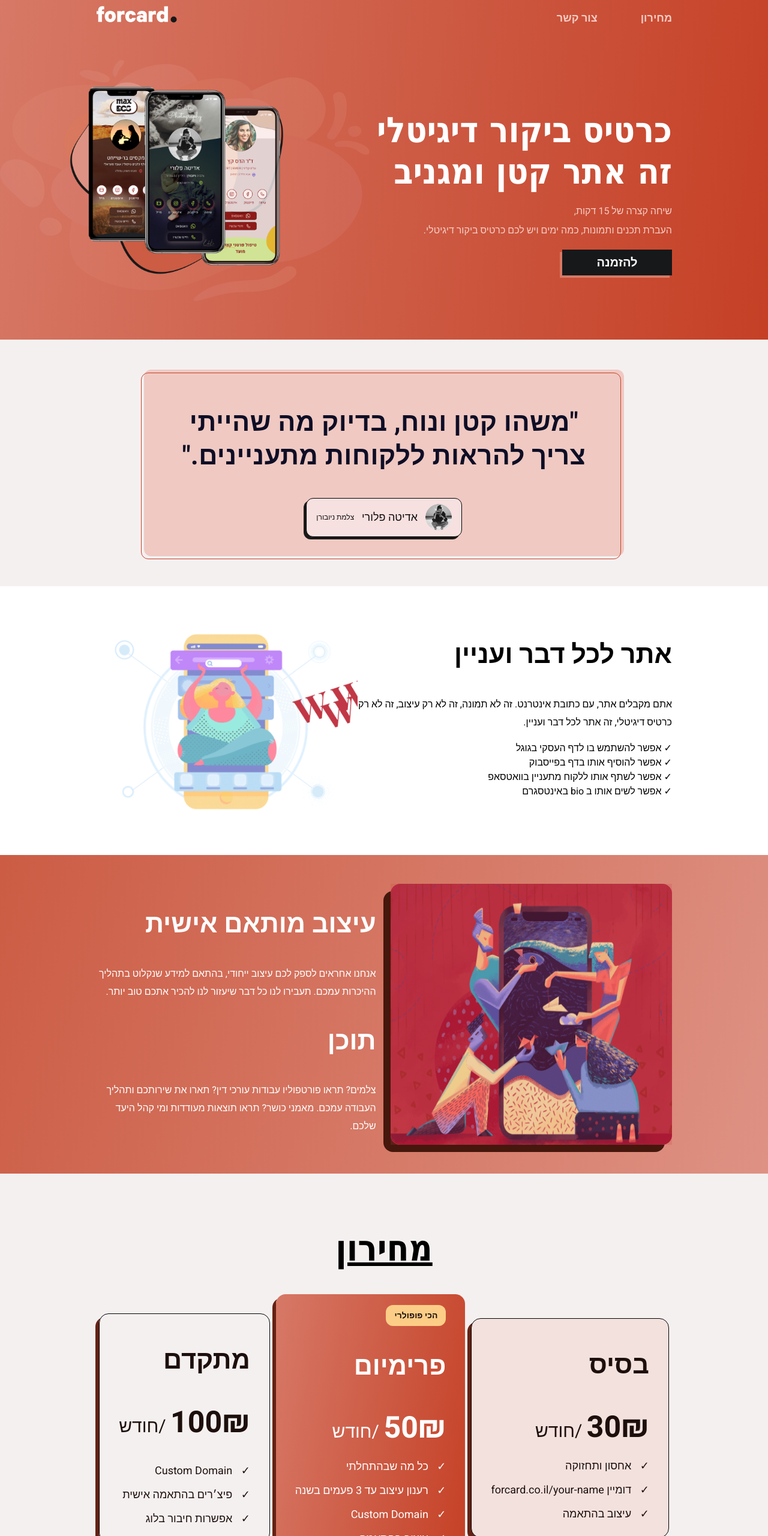
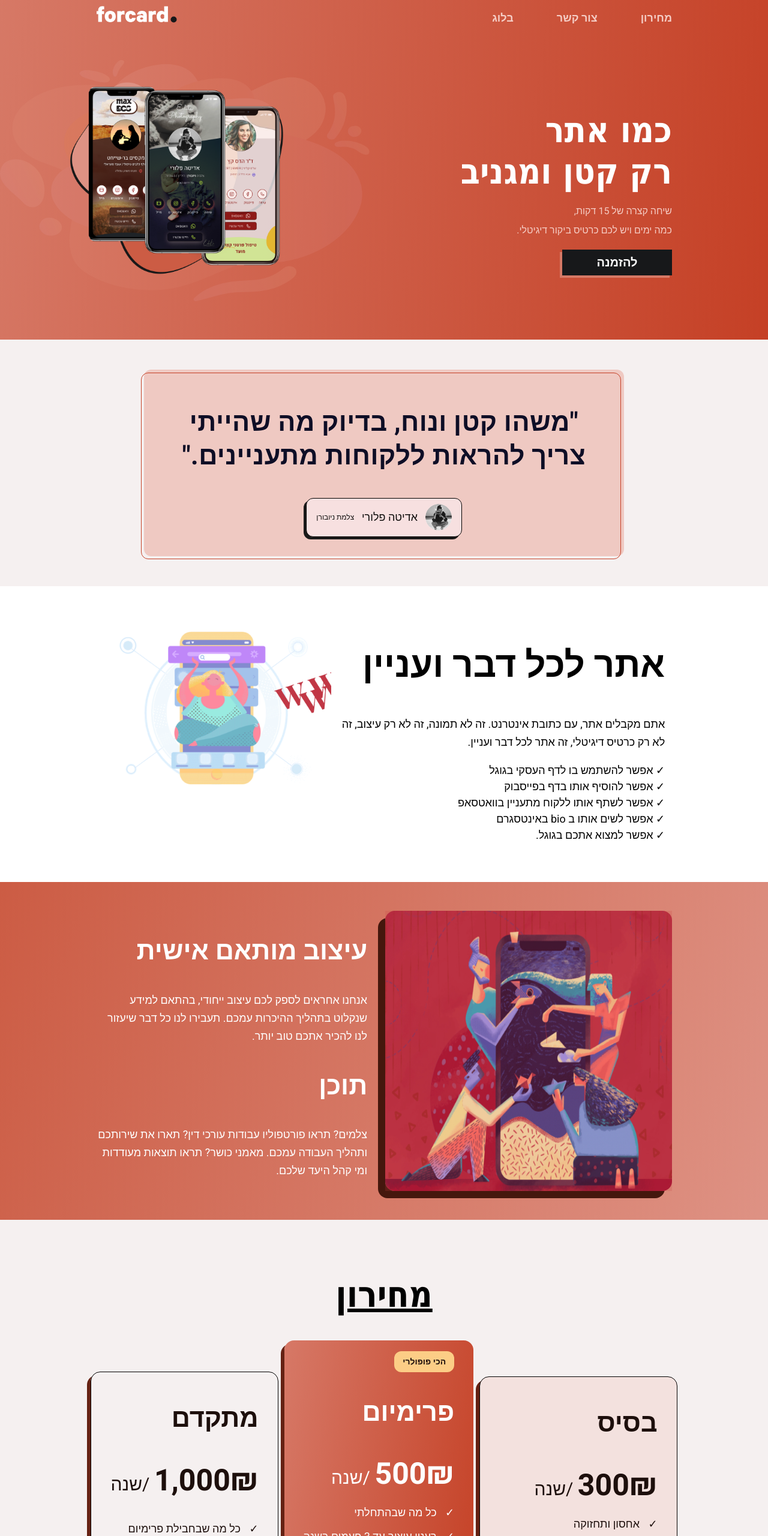
Before and after one commit to borispov/forcard-lp, an Astro site: page / in a window 1280 px wide. Shown: the top 2560 px of the page at 60% size. Built offline with nearby package versions, Linux system fonts and the light colour scheme; Astro itself is replaced by a stand-in of ours.

Commit message:
changed to annual pricing, added some styles and fixed stuff

```diff
--- a/src/components/Features.astro
+++ b/src/components/Features.astro
@@ -3,7 +3,7 @@
 <section>
     <div class="feature feature-1">
         <div class="content">
-            <h2>אתר לכל דבר ועניין</h2>
+            <h1>אתר לכל דבר ועניין</h1>
             <p>
                 אתם מקבלים אתר, עם כתובת אינטרנט.
 זה לא תמונה, זה לא רק עיצוב, זה לא רק כרטיס דיגיטלי, זה אתר לכל דבר ועניין.
@@ -13,10 +13,11 @@
                 <li>&#10003; אפשר להוסיף אותו בדף בפייסבוק</li>
                 <li>&#10003; אפשר לשתף אותו ללקוח מתעניין בוואטסאפ</li>
                 <li>&#10003; אפשר לשים אותו ב bio באינטסגרם</li>
+                <li>&#10003; אפשר למצוא אתכם בגוגל.</li>
             </ul>
         </div>
-        <div class="img">
-            <img src="/img/feature-1.png" alt="">
+        <div class="image">
+            <img src="/img/feature-1.png" alt="" width="380px">
         </div>
     </div>
 
@@ -69,7 +70,7 @@
     .feature-2 {
         color: #fff;
         background: linear-gradient(107.97deg, #CC5C44 0%, #DE9284 100%);
-        gap: 24px;
+        gap: 30px;
 
         .image {
             border-radius: 16px;
@@ -85,7 +86,7 @@
             }
 
             img {
-            border-radius: 16px;
+                border-radius: 16px;
                 width: 100%;
                 height: 100%;
             }
@@ -97,7 +98,8 @@
     }
 
     p {
-        max-width: 65ch;
+        max-width: 55ch;
+        font-size: 18px;
         line-height: 30px;
 
     }
@@ -105,6 +107,10 @@
     ul {
         list-style: none;
         padding: 0;
+
+        li {
+          font-size: 18px;
+        }
     }
 
 </style>
--- a/src/components/Header.astro
+++ b/src/components/Header.astro
@@ -7,11 +7,14 @@
     <nav>
         <ul>
             <li>
-                <a href="#pricing">מחירון</a>
+                <a class="animate-hover" href="#pricing">מחירון</a>
             </li>
             <li>
-                <a href="#contact">צור קשר</a>
+                <a class="animate-hover" href="#contact">צור קשר</a>
+             <li>
+                <a class="animate-hover" href="/blog">בלוג</a>
             </li>
+
         </ul>
     </nav>
     <img src="/img/logo.svg" alt="forcard logo" aria-role="logo">
@@ -19,6 +22,10 @@
 
 
 <style lang="scss">
+
+    .burger {
+      cursor: pointer;
+    }
 
     .bar {
         width: 24px;
@@ -53,9 +60,11 @@
         top: 100%;
         left: 0;
         opacity: 0;
+        z-index: -1;
         transition: all 450ms ease-in-out;
         &.nav-open {
             opacity: 1;
+            z-index: 1;
             background: #000;
         }
     }
@@ -73,15 +82,16 @@
         font-size: 18px;
         margin-bottom: 1em;
         margin-inline: 4em;
+        padding-left: 10em;
     }
 
     nav li a {
+        position: relative;
         text-decoration: none;
         color: var(--color-off-white);
-        padding-left: 10em;
         transition: opacity 150ms ease-in-out;
         &:hover {
-            color: #000;
+            color: #fff;
         }
     }
 
@@ -95,6 +105,7 @@
         nav {
             position: static;
             opacity: 1;
+            z-index: 1;
             transition: none;
             background-color: transparent;
         }
@@ -105,10 +116,7 @@
 
         nav ul li {
             margin: 0;
-
-            a {
-                padding-left: 4em;
-            }
+            padding-left: 4em;
         }
 
     }
--- a/src/components/Hero.astro
+++ b/src/components/Hero.astro
@@ -2,12 +2,14 @@
     <div class="wrapper">
         <div class="content">
             <h1>
-              כרטיס ביקור דיגיטלי <br> זה אתר קטן ומגניב
+              כמו אתר
+              <br>
+              רק קטן ומגניב
             </h1>
             <p>
                 שיחה קצרה של 15 דקות,
                 <br>
-                העברת תכנים ותמונות, כמה ימים ויש לכם כרטיס ביקור דיגיטלי.
+                כמה ימים ויש לכם כרטיס ביקור דיגיטלי.
             </p>
             <a href="#contact">
                 <button>
--- a/src/components/Pricing.astro
+++ b/src/components/Pricing.astro
@@ -5,8 +5,8 @@
         <div class="pricing pricing-1">
             <h2>בסיס</h2>
             <div class="price">
-                <span class="price-num">30₪</span>
-                /חודש
+                  <span class="price-num">300₪</span>
+                /שנה
             </div>
 
             <ul>
@@ -30,8 +30,8 @@
             <span class="badge">הכי פופולרי</span>
             <h2>פרימיום</h2>
             <div class="price">
-                <span class="price-num">50₪</span>
-                /חודש
+                <span class="price-num">500₪</span>
+                /שנה
             </div>
 
             <ul>
@@ -42,6 +42,10 @@
                 <li>
                     <span>&#10003;</span>
                     רענון עיצוב עד 3 פעמים בשנה
+                </li>
+                <li>
+                    <span>&#10003;</span>
+                    שינוי והוספה של תוכן
                 </li>
                 <li>
                     <span>&#10003;</span>
@@ -58,15 +62,15 @@
         <div class="pricing pricing-3">
             <h2>מתקדם</h2>
             <div class="price">
-                <span class="price-num">100₪</span>
-                /חודש
+              <span class="price-num">1,000₪</span>
+                /שנה
             </div>
 
             <ul>
                 <li>
                 <li>
                     <span>&#10003;</span>
-                    Custom Domain
+                    כל מה שבחבילת פרימיום
                 </li>
                 <li>
                     <span>&#10003;</span>
--- a/src/layouts/Layout.astro
+++ b/src/layouts/Layout.astro
@@ -81,4 +81,29 @@ const { title } = Astro.props as Props;
 		font-size: var(--font-size-lg);
 	}
 
+  :global(.animate-hover) {
+    display: inline-block;
+  }
+
+  :global(.animate-hover::after) {
+    content: "";
+    position: absolute;
+    width: 100%;
+    height: 2px;
+    bottom: 0;
+    right: 0;
+    background-color: var(--red-shade-4);
+    transform-origin: bottom left;
+    transition: transform 250ms ease-out;
+    transform: scaleX(0);
+  }
+
+  :global(.animate-hover:hover::after) {
+    transform: scaleX(1);
+    transform-origin: bottom right;
+  }
+
+
+
+
 </style>
```
